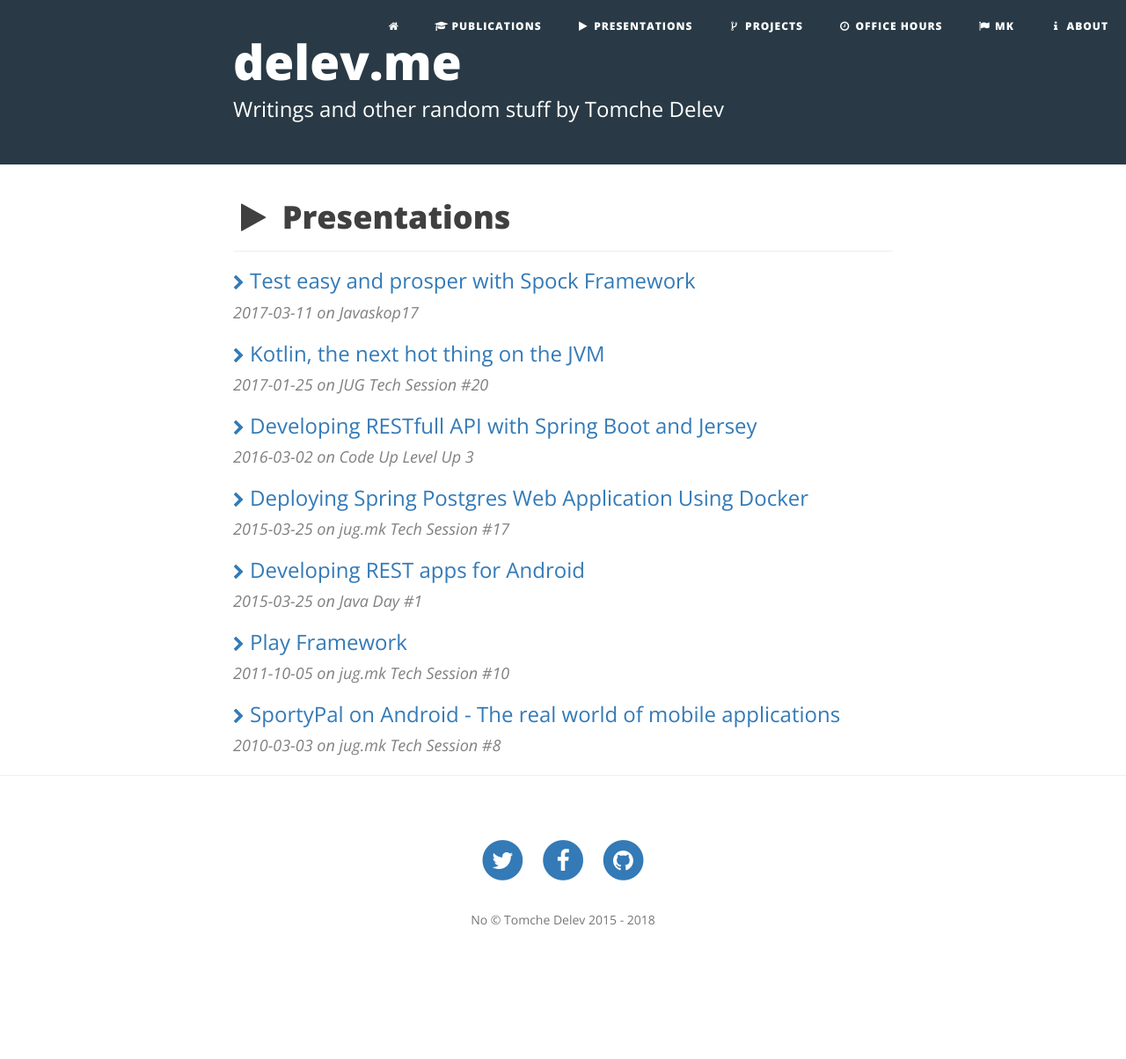
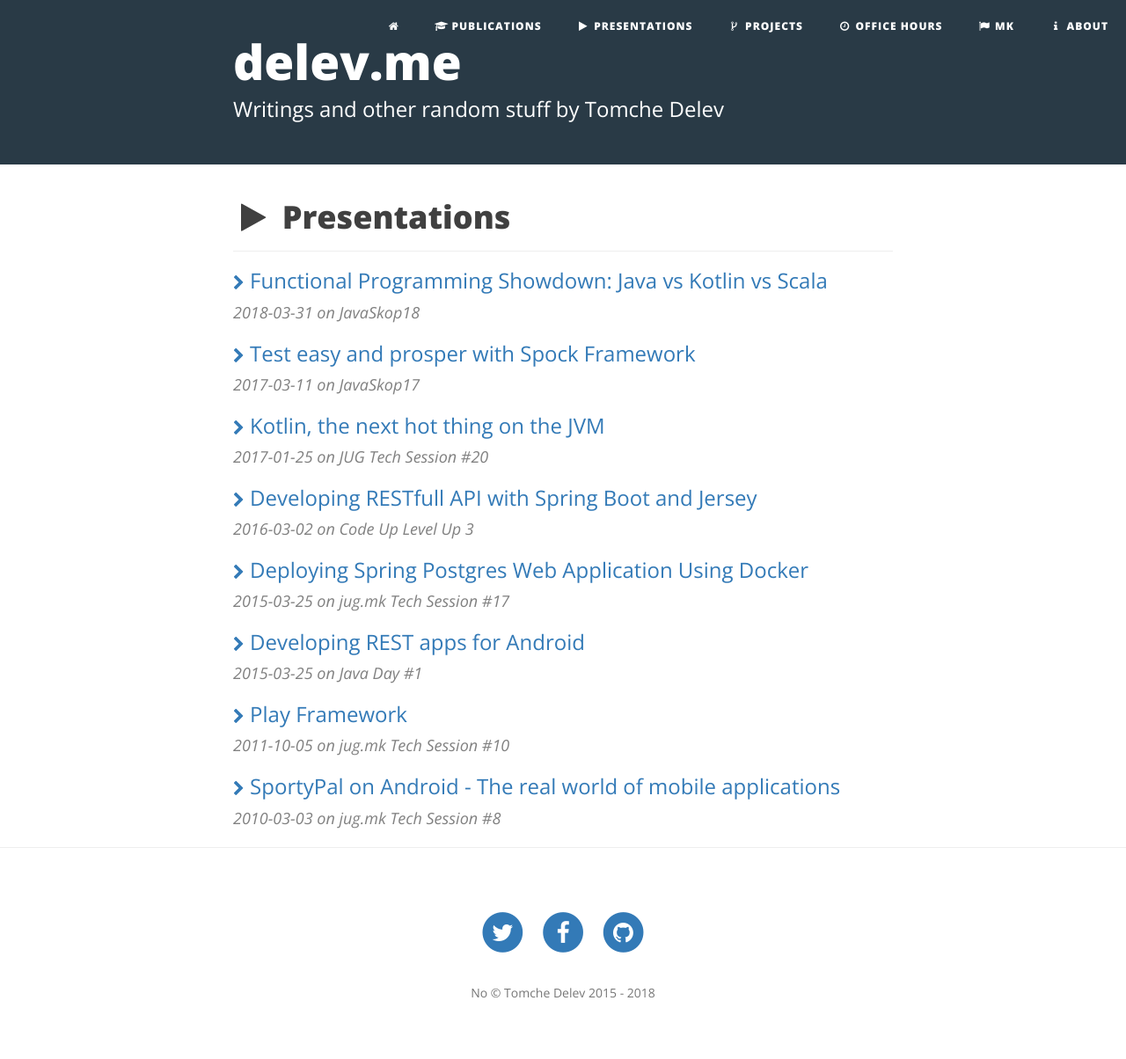
Before and after one commit to tdelev/tdelev.github.io, a Jekyll site: the page built from talks.html, in a window 1280 px wide. Shown: the whole page at 88% size. Built offline with Jekyll 4.4.1, drawn with Linux system fonts in a browser that asks for light colours; nearby versions of some CDN libraries; before the commit the page ends 1121 px from its top, so only the background shows below that.

Commit message:
Added JavaSkop18 presentation

```diff
--- a/_data/presentations.yml
+++ b/_data/presentations.yml
@@ -1,7 +1,12 @@
+- title: "Functional Programming Showdown: Java vs Kotlin vs Scala"
+  url: https://docs.google.com/presentation/d/e/2PACX-1vRo2godDuFrPtcrMAGInMWHKey55IhV1nVWaYseaZ9YsKeZ9kSxEQoNRt_DifX7Cb4T1Lh_7t1Mp-jg/pub?start=false&loop=false&delayms=60000
+  date: 2018-03-31
+  event: JavaSkop18
+
 - title: Test easy and prosper with Spock Framework
   url: http://delev.me/presentations/spock/
   date: 2017-03-11
-  event: "Javaskop17"
+  event: "JavaSkop17"
 
 - title: Kotlin, the next hot thing on the JVM
   url: https://docs.google.com/presentation/d/1Is_TeFui1AY5c2PzjmbXh1LpJq30mgJUR5933whdhUY/pub?start=false&loop=false&delayms=3000
```
